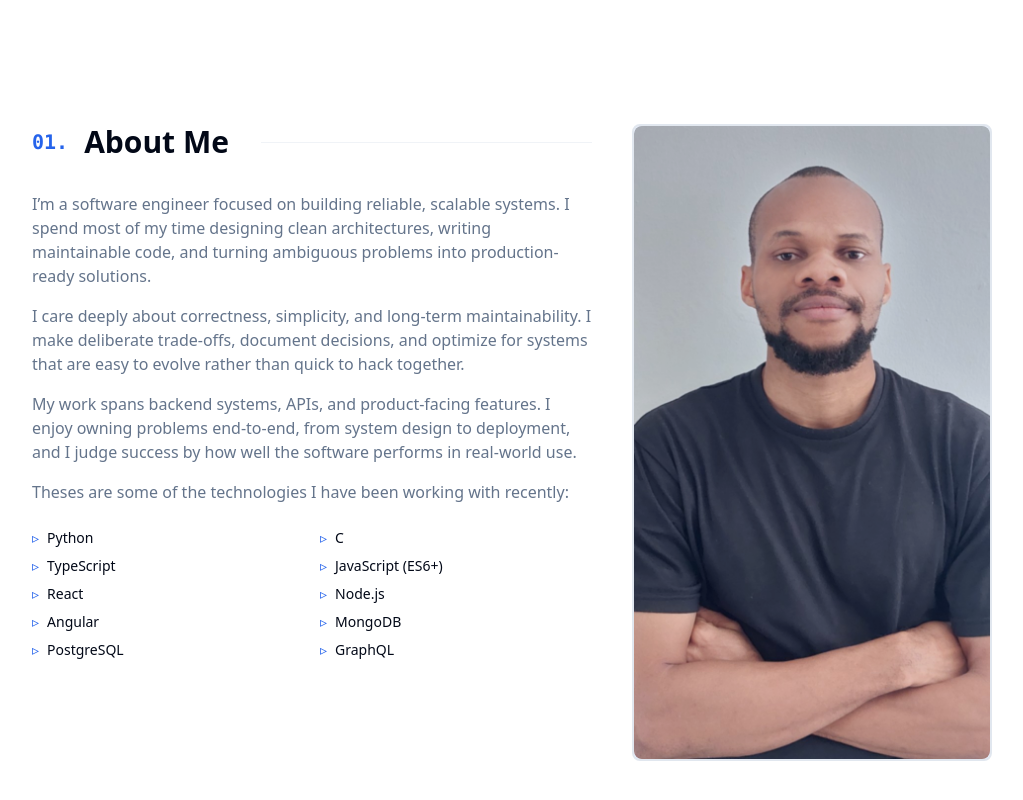
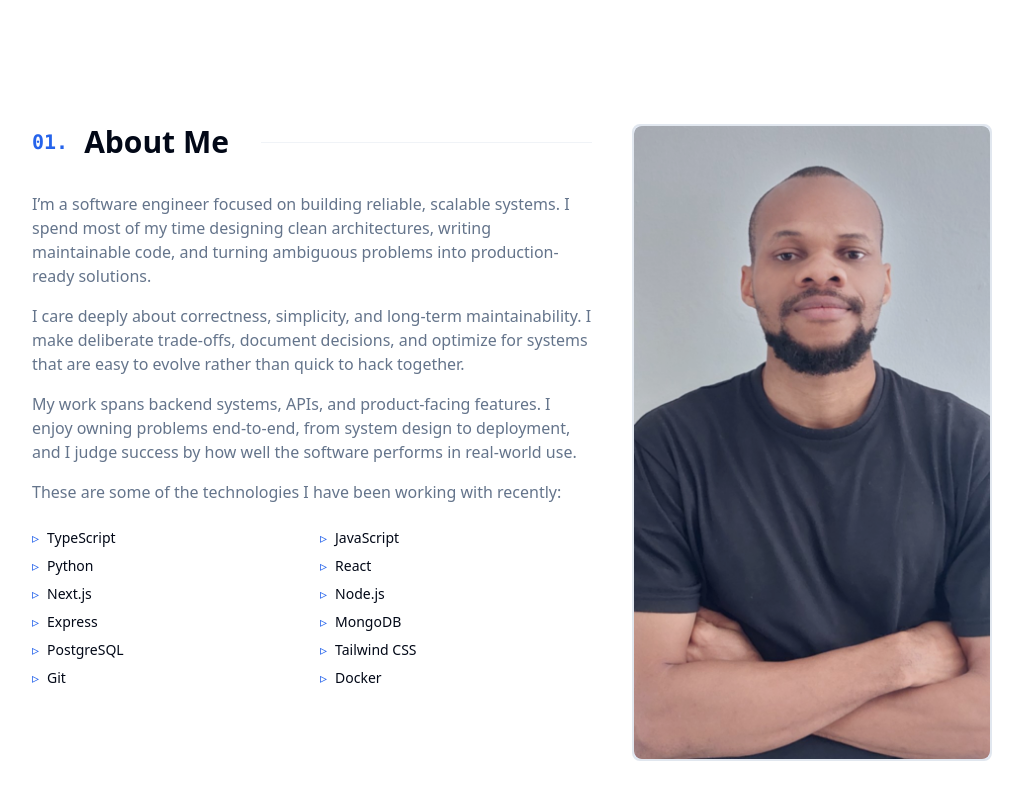
Before and after one commit to luckys-lnz/luckys-portfolio, a Next.js app: page / in a window 1280 px wide. Shown: the part 800-1600 px from the top of the page, without its empty margins (128-1151 px from the left). Built offline with nearby package versions, Linux system fonts and the light colour scheme; a web font is replaced by a local one.

Commit message:
feat: update skills list in AboutSection and fix image source for improved accuracy and presentation

```diff
--- a/components/about-section.tsx
+++ b/components/about-section.tsx
@@ -10,16 +10,18 @@ export function AboutSection() {
   const isInView = useInView(ref, { once: true, margin: "-100px" });
 
   const skills = [
+    "TypeScript",
+    "JavaScript",
     "Python",
-    "C",
-    "TypeScript",
-    "JavaScript (ES6+)",
     "React",
+    "Next.js",
     "Node.js",
-    "Angular",
+    "Express",
     "MongoDB",
     "PostgreSQL",
-    "GraphQL",
+    "Tailwind CSS",
+    "Git",
+    "Docker"
   ];
 
   const containerVariants = {
@@ -78,7 +80,7 @@ export function AboutSection() {
                 performs in real-world use.
               </p>
               <p>
-                Theses are some of the technologies I have been working with
+                These are some of the technologies I have been working with
                 recently:
               </p>
             </div>
@@ -102,7 +104,7 @@ export function AboutSection() {
             <div className="relative rounded-lg overflow-hidden border-2 border-slate-200 dark:border-slate-800 transition-all duration-300 group-hover:border-primary/50">
               <div className="absolute inset-0 bg-primary/10 group-hover:bg-transparent transition-all duration-300 z-10"></div>
               <Image
-                src="/lucky.A.jpg?height=200&width=400"
+                src="/lucky.A.jpg"
                 alt="Lucky Archibong"
                 width={600}
                 height={600}
```
